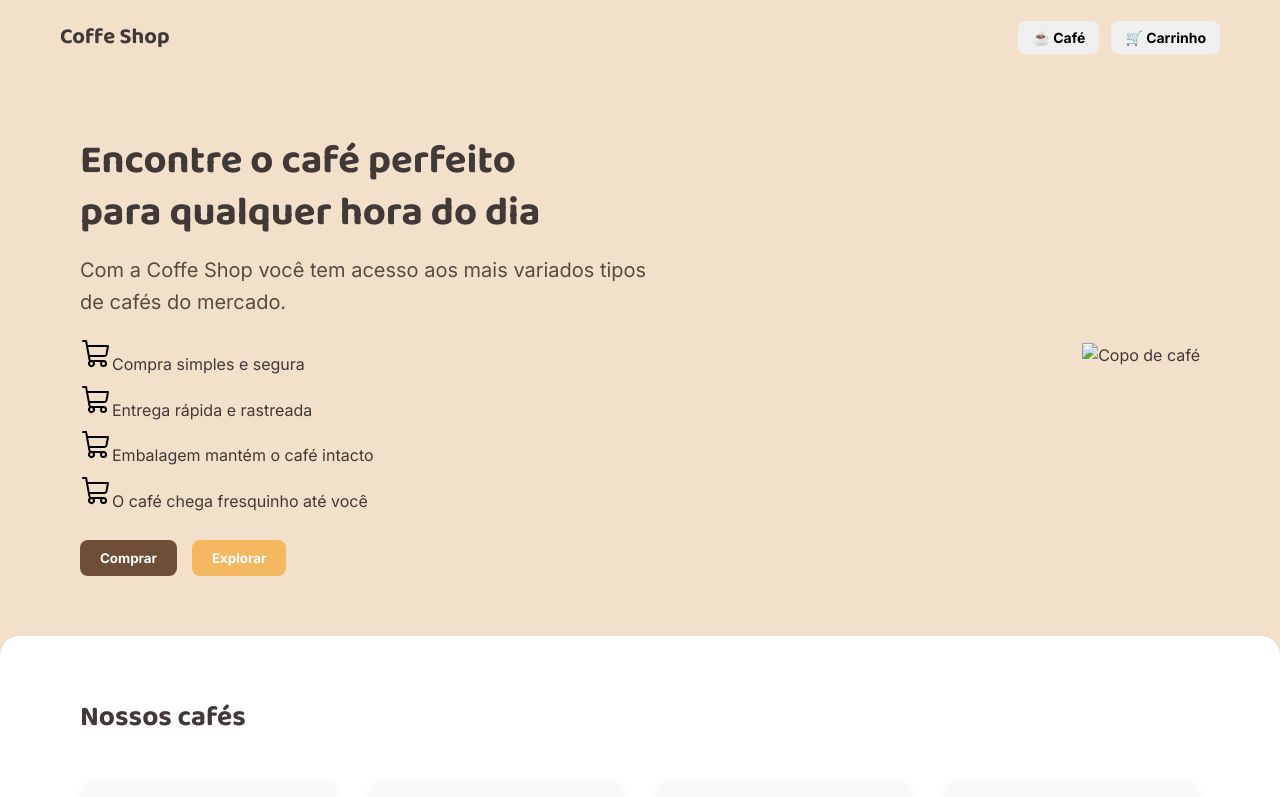
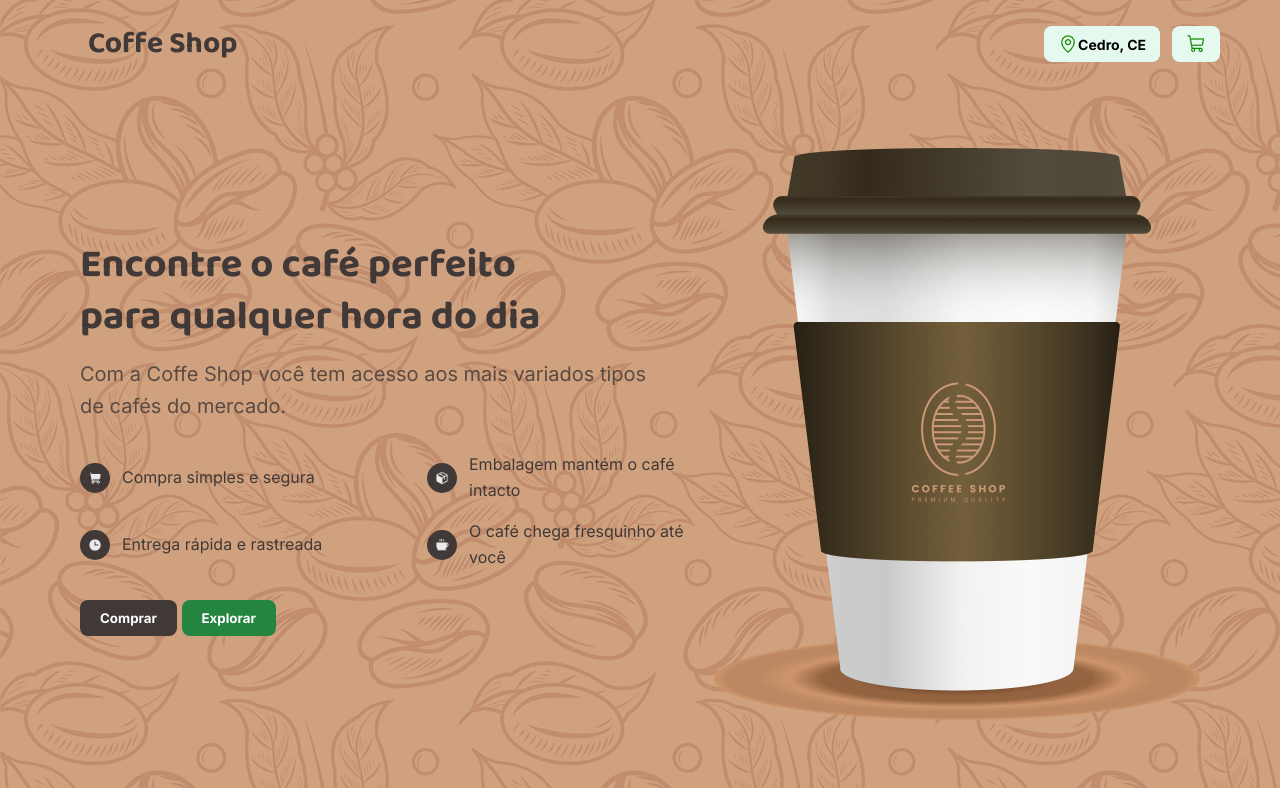
Before and after one commit to alek7-dev/projeto-coffe, a plain HTML site: page index.html in a window 1280 px wide. Shown: the top 797 px of the page. Drawn offline with Linux system fonts and the light colour scheme.

Commit message:
Add files via upload

```diff
--- a/index.html
+++ b/index.html
@@ -13,8 +13,8 @@
   <header class="navbar">
     <div class="logo">Coffe Shop</div>
     <div class="menu">
-      <button class="btn small">☕ Café</button>
-      <button class="btn small">🛒 Carrinho</button>
+      <button class="btn small"><img src="icons/map-pin-verde.png" alt="Localização"> Cedro, CE</button>
+      <button class="btn small"><img src="icons/shopping-cart-verde.png" alt="Carrinho de Compras"></button>
     </div>
   </header>
 
@@ -24,12 +24,27 @@
       <h1>Encontre o café perfeito<br>para qualquer hora do dia</h1>
       <p>Com a Coffe Shop você tem acesso aos mais variados tipos<br>de cafés do mercado.</p>
 
-      <ul>
-        <li><img src="icons/shopping-cart.svg" alt="Carrinho de Compras">Compra simples e segura</li>
-        <li><img src="icons/shopping-cart.svg" alt="Carrinho de Compras">Entrega rápida e rastreada</li>
-        <li><img src="icons/shopping-cart.svg" alt="Carrinho de Compras">Embalagem mantém o café intacto</li>
-        <li><img src="icons/shopping-cart.svg" alt="Carrinho de Compras">O café chega fresquinho até você</li>
-      </ul>
+      <!-- Bloco dos ícones e textos -->
+      <div class="beneficios">
+        <ul>
+          <li>
+            <img src="icons/shopping-cart-fill.png" alt="Carrinho">
+            <span>Compra simples e segura</span>
+          </li>
+          <li>
+            <img src="icons/package-fill.png" alt="Embalagem">
+            <span>Embalagem mantém o café intacto</span>
+          </li>
+          <li>
+            <img src="icons/clock-fill.png" alt="Relógio">
+            <span>Entrega rápida e rastreada</span>
+          </li>
+          <li>
+            <img src="icons/coffee-fill.png" alt="Café">
+            <span>O café chega fresquinho até você</span>
+          </li>
+        </ul>
+      </div>
 
       <div class="buttons">
         <button class="btn primary">Comprar</button>
@@ -38,7 +53,7 @@
     </div>
 
     <div class="hero-img">
-      <img src="coffee-cup.png" alt="Copo de café">
+      <img src="imgs/coffe-cup.png" alt="Copo de café">
     </div>
   </section>
 
@@ -181,15 +196,16 @@
     </div>
   </section>
 
-  <!-- ===== Footer ===== -->
   <footer>
     <div class="footer-left">
       <strong>Coffe Shop</strong>
-      <p>Com a Coffe Shop você tem acesso aos melhores cafés do mercado.</p>
+      <p>Com o Coffe Shop você tem acesso <br>
+        aos mais variados tipos de cafés do <br>
+         mercado.</p>
     </div>
     <div class="footer-right">
       <p>Todos os direitos reservados - 2025 - Coffe Shop</p>
-      <a href="#topo">Voltar ao topo ↑</a>
+      <a href="index.html">Voltar ao topo ↑</a>
     </div>
   </footer>
 
--- a/style.css
+++ b/style.css
@@ -18,7 +18,7 @@
 }
 
 body {
-  background-color: var(--bg-color);
+  background-image: url(imgs/fundo.png);
   color: var(--text-color);
   font-family: var(--text-font);
   line-height: 1.6;
@@ -30,13 +30,13 @@ body {
   justify-content: space-between;
   align-items: center;
   padding: 20px 60px;
-  background: var(--bg-color);
   font-weight: 700;
 }
 
 .logo {
   font-family: var(--title-font);
-  font-size: 22px;
+  font-size: 30px;
+  margin-left: 28px;
 }
 
 .menu {
@@ -55,18 +55,23 @@ body {
 }
 
 .btn.primary {
-  background-color: var(--primary);
+  background-color: #403937;
   color: #fff;
 }
 
 .btn.secondary {
-  background-color: #f4b860;
+  background-color: #248541;
   color: #fff;
 }
 
 .btn.small {
   padding: 8px 14px;
   font-size: 14px;
+  background-color: #E5F9EF;
+  display: flex;
+  align-items: center;
+  justify-content: center;
+  text-align: center;
 }
 
 /* ===== Hero ===== */
@@ -75,8 +80,9 @@ body {
   justify-content: space-between;
   align-items: center;
   padding: 60px 80px;
-  background-image: url('bg-pattern.png');
   background-size: cover;
+  background-position: center;
+  border-radius: 0 0 20px 20px;
 }
 
 .hero-text h1 {
@@ -92,29 +98,38 @@ body {
   margin-bottom: 20px;
 }
 
-.hero-text ul {
+/* ===== Benefícios ===== */
+.beneficios ul {
+  display: grid;
+  grid-template-columns: repeat(2, 1fr);
+  gap: 16px 60px;
   list-style: none;
-  margin-bottom: 25px;
+  padding: 0;
+  margin: 30px 0;
 }
 
-.hero-text li {
-  margin: 6px 0;
+.beneficios li {
+  display: flex;
+  align-items: center;
+  gap: 12px;
+  font-size: 16px;
+  color: #403937;
+  font-family: var(--text-font);
 }
 
-.buttons {
-  display: flex;
-  gap: 15px;
-}
-
-.hero-img img {
-  max-width: 320px;
+.beneficios img {
+  width: 30px;
+  height: 30px;
+  background-color: #403937;
+  padding: 8px;
+  border-radius: 50%;
+  object-fit: contain;
 }
 
 /* ===== Produtos ===== */
 .produtos {
   background-color: #fff;
   padding: 60px 80px;
-  border-radius: 20px 20px 0 0;
 }
 
 .produtos h2 {
@@ -170,11 +185,12 @@ body {
   font-size: 16px;
   color: var(--primary);
   margin-bottom: 10px;
+  font-family: var(--title-font);
 }
 
 /* ===== Footer ===== */
 footer {
-  background-color: var(--bg-color);
+  background-image: url(imgs/fundo.png);
   padding: 40px 80px;
   display: flex;
   justify-content: space-between;
```
Also changed, not shown: icons/cart-white.png (added), icons/clock-fill.png (added), icons/coffee-fill.png (added), icons/map-pin-fill.png (added), icons/map-pin-verde.png (added), icons/package-fill.png (added), icons/shopping-cart-fill.png (added), icons/shopping-cart-verde.png (added), imgs/coffe-cup.png (added), imgs/fundo.png (added).
